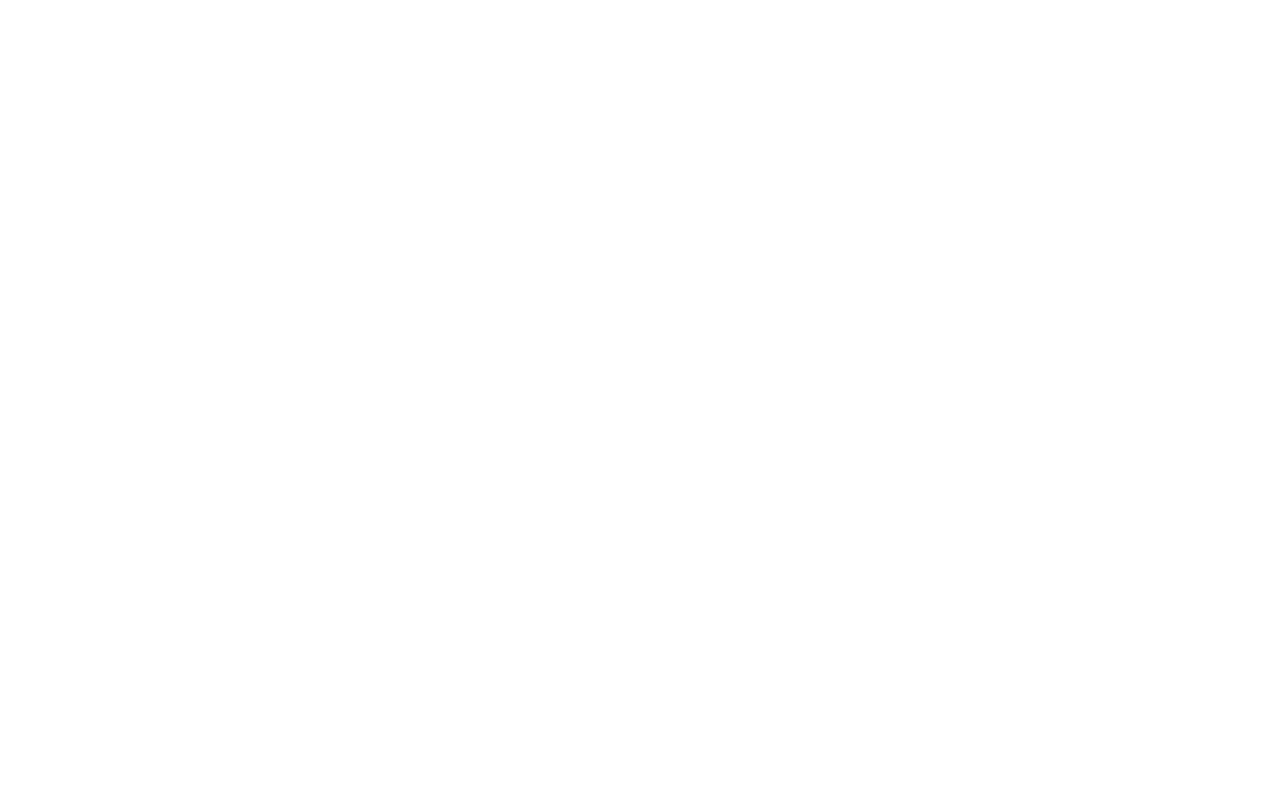
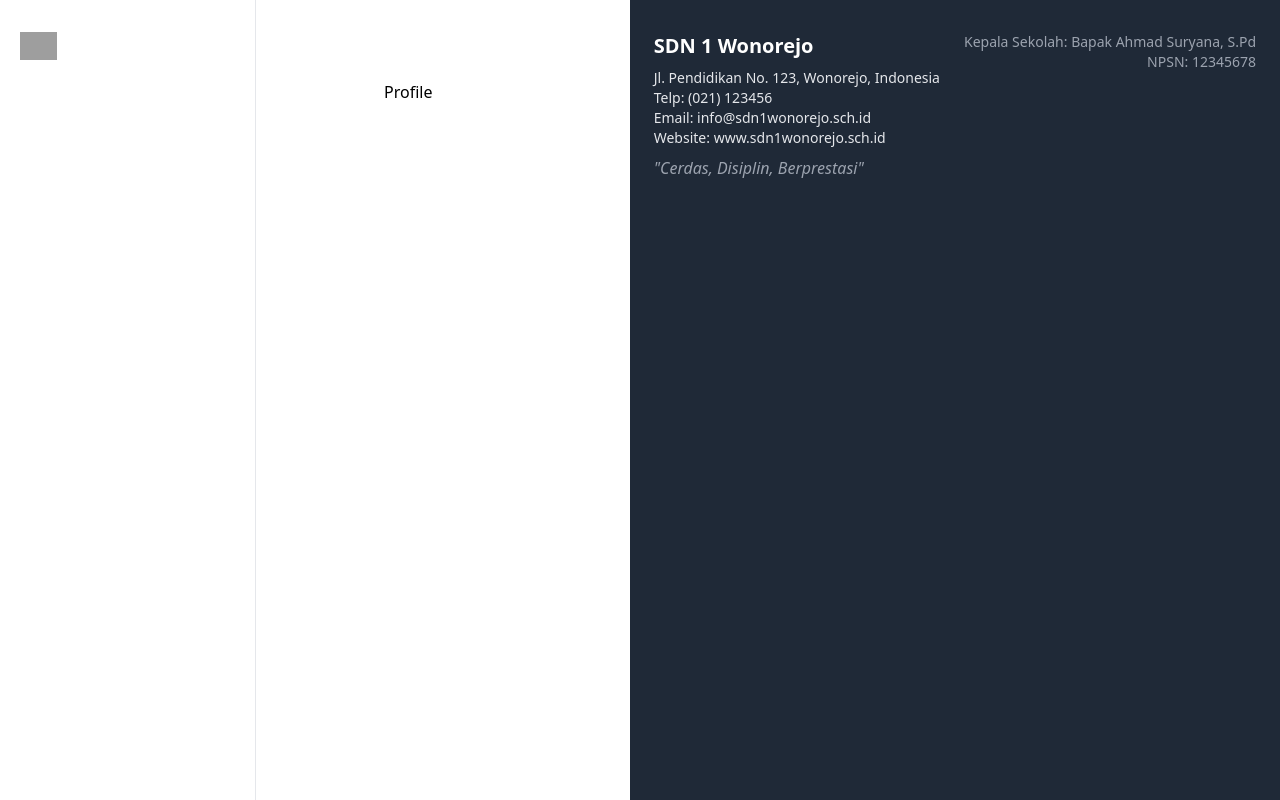
Before and after one commit to achfairuz/website-sekolah, a React (Create React App) app: page /profile/index in a window 1280 px wide. Before the commit this address had no page. Built offline with nearby package versions, Linux system fonts and the light colour scheme; grey boxes are pictures that could not be loaded.

Commit message:
update sidebar

```diff
--- a/src/App.js
+++ b/src/App.js
@@ -1,12 +1,14 @@
 import { Routes, Route } from "react-router-dom";
 import LandingPage from "./pages/LandingPage";
 import BeritaIndex from "./pages/Guest/Berita/Index";
+import ProfileIndex from "./pages/Guest/SchoolProfile/Index";
 
 function App() {
   return (
     <Routes>
       <Route path='/' element={<LandingPage />} />
       <Route path='/berita/index' element={<BeritaIndex />} />
+      <Route path='/profile/index/' element={<ProfileIndex />} />
     </Routes>
   );
 }
--- a/src/components/Navbar.jsx
+++ b/src/components/Navbar.jsx
@@ -1,82 +1,15 @@
 import React, { useState, useEffect } from "react";
 import {
-  ArrowTurnDownLeftIcon,
   ArrowUturnLeftIcon,
-  BackwardIcon,
   Bars3Icon,
   XMarkIcon,
 } from "@heroicons/react/24/solid";
+import menus from "../data/MenusData";
 
 const Navbar = () => {
   const [open, setOpen] = useState(false);
   const [detailOpen, setDetailOpen] = useState(false);
   const [activeMenu, setActiveMenu] = useState("profile");
-
-  const menus = [
-    {
-      key: "profile",
-      title: "Profil",
-      subTitle:
-        "Lorem ipsum dolor sit amet consectetur adipisicing elit. Porro voluptate, quia aspernatur dolorum sunt quos nulla, vel minima voluptatibus assumenda provident officia inventore possimus, maiores enim nihil excepturi consectetur soluta.",
-      children: [
-        { key: "profile-sejarah", title: "Sejarah", href: "#sejarah" },
-        { key: "profile-visimisi", title: "Visi & Misi", href: "#visi-misi" },
-        {
-          key: "profile-struktur",
-          title: "Struktur Organisasi",
-          href: "#struktur",
-        },
-      ],
-    },
-    {
-      key: "program",
-      title: "Program",
-      subTitle:
-        "Lorem ipsum dolor sit amet consectetur adipisicing elit. Porro voluptate, quia aspernatur dolorum sunt quos nulla, vel minima voluptatibus assumenda provident officia inventore possimus, maiores enim nihil excepturi consectetur soluta.",
-      children: [
-        { key: "program-tataboga", title: "Tata Boga", href: "#tataboga" },
-        { key: "program-tahfidz", title: "Tahfidz Quran", href: "#tahfidz" },
-        {
-          key: "program-ekstrakurikuler",
-          title: "Ekstrakurikuler",
-          href: "#ekstrakurikuler",
-        },
-      ],
-    },
-    {
-      key: "fasilitas",
-      title: "Fasilitas",
-      subTitle:
-        "Lorem ipsum dolor sit amet consectetur adipisicing elit. Porro voluptate, quia aspernatur dolorum sunt quos nulla, vel minima voluptatibus assumenda provident officia inventore possimus, maiores enim nihil excepturi consectetur soluta.",
-      children: [
-        {
-          key: "fasilitas-sarana",
-          title: "Sarana & Prasarana",
-          href: "#sarana",
-        },
-        {
-          key: "fasilitas-tatib",
-          title: "Panduan & Tata Tertib",
-          href: "#tatib",
-        },
-      ],
-    },
-    {
-      key: "berita",
-      title: "Berita",
-      subTitle:
-        "Lorem ipsum dolor sit amet consectetur adipisicing elit. Porro voluptate, quia aspernatur dolorum sunt quos nulla, vel minima voluptatibus assumenda provident officia inventore possimus, maiores enim nihil excepturi consectetur soluta.",
-      children: [
-        { key: "kabar-berita", title: "Kabar Berita", href: "/berita/index" },
-        {
-          key: "berita-karyailmiah",
-          title: "Karya Ilmiah",
-          href: "#karyailmiah",
-        },
-        { key: "berita-majalah", title: "Majalah", href: "#majalah" },
-      ],
-    },
-  ];
 
   const activeMenuItem = menus.find((m) => m.key === activeMenu);
 
--- /dev/null
+++ b/src/components/Sidebar.jsx
@@ -0,0 +1,36 @@
+import { HomeIcon, UserIcon, Cog6ToothIcon } from "@heroicons/react/24/outline";
+
+const Sidebar = ({ menuItems }) => {
+  return (
+    <aside className='flex flex-col w-64 h-screen px-5 py-8 overflow-y-auto bg-white border-r dark:bg-gray-900 dark:border-gray-700'>
+      {/* Logo */}
+      <a href='#'>
+        <img
+          className='w-auto h-7'
+          src='https://placehold.com/150x40?text=Logo'
+          alt='Logo'
+        />
+      </a>
+
+      {/* Menu */}
+      <div className='flex flex-col justify-between flex-1 mt-6'>
+        <nav className='flex-1 -mx-3 space-y-3'>
+          {menuItems.map((item, i) => (
+            <a
+              key={i}
+              href={item.href}
+              className='flex items-center px-3 py-2 transition-colors duration-300 transform rounded-lg
+             text-gray-700 dark:text-white hover:bg-gray-100 dark:hover:bg-gray-800 hover:text-gray-900 dark:hover:text-white'
+            >
+              {/* icon hanya tampil jika ada */}
+              {item.icon && <item.icon className='w-5 h-5 mr-2' />}
+              <span className='text-sm font-medium'>{item.label}</span>
+            </a>
+          ))}
+        </nav>
+      </div>
+    </aside>
+  );
+};
+
+export default Sidebar;
--- /dev/null
+++ b/src/data/MenusData.js
@@ -0,0 +1,67 @@
+const menus = [
+  {
+    key: "profile",
+    title: "Profil",
+    subTitle:
+      "Lorem ipsum dolor sit amet consectetur adipisicing elit. Porro voluptate, quia aspernatur dolorum sunt quos nulla, vel minima voluptatibus assumenda provident officia inventore possimus, maiores enim nihil excepturi consectetur soluta.",
+    children: [
+      { key: "profile-sejarah", title: "Sejarah", href: "/profile/index/" },
+      { key: "profile-visimisi", title: "Visi & Misi", href: "#visi-misi" },
+      {
+        key: "profile-struktur",
+        title: "Struktur Organisasi",
+        href: "#struktur",
+      },
+    ],
+  },
+  {
+    key: "program",
+    title: "Program",
+    subTitle:
+      "Lorem ipsum dolor sit amet consectetur adipisicing elit. Porro voluptate, quia aspernatur dolorum sunt quos nulla, vel minima voluptatibus assumenda provident officia inventore possimus, maiores enim nihil excepturi consectetur soluta.",
+    children: [
+      { key: "program-tataboga", title: "Tata Boga", href: "#tataboga" },
+      { key: "program-tahfidz", title: "Tahfidz Quran", href: "#tahfidz" },
+      {
+        key: "program-ekstrakurikuler",
+        title: "Ekstrakurikuler",
+        href: "#ekstrakurikuler",
+      },
+    ],
+  },
+  {
+    key: "fasilitas",
+    title: "Fasilitas",
+    subTitle:
+      "Lorem ipsum dolor sit amet consectetur adipisicing elit. Porro voluptate, quia aspernatur dolorum sunt quos nulla, vel minima voluptatibus assumenda provident officia inventore possimus, maiores enim nihil excepturi consectetur soluta.",
+    children: [
+      {
+        key: "fasilitas-sarana",
+        title: "Sarana & Prasarana",
+        href: "#sarana",
+      },
+      {
+        key: "fasilitas-tatib",
+        title: "Panduan & Tata Tertib",
+        href: "#tatib",
+      },
+    ],
+  },
+  {
+    key: "berita",
+    title: "Berita",
+    subTitle:
+      "Lorem ipsum dolor sit amet consectetur adipisicing elit. Porro voluptate, quia aspernatur dolorum sunt quos nulla, vel minima voluptatibus assumenda provident officia inventore possimus, maiores enim nihil excepturi consectetur soluta.",
+    children: [
+      { key: "kabar-berita", title: "Kabar Berita", href: "/berita/index" },
+      {
+        key: "berita-karyailmiah",
+        title: "Karya Ilmiah",
+        href: "#karyailmiah",
+      },
+      { key: "berita-majalah", title: "Majalah", href: "#majalah" },
+    ],
+  },
+];
+
+export default menus;
--- /dev/null
+++ b/src/layout/Layout.jsx
@@ -0,0 +1,22 @@
+// src/layouts/MainLayout.jsx
+import React from "react";
+import Navbar from "../components/Navbar";
+import Footer from "../components/Footer";
+import Sidebar from "../components/Sidebar";
+
+const MainLayout = ({ children, menuItems }) => {
+  return (
+    <div className='min-h-screen flex flex-row'>
+      {/* Navbar */}
+      <Sidebar menuItems={menuItems} />
+
+      {/* Konten utama */}
+      <main className='flex-1 pt-20 px-4 md:px-12 lg:px-32'>{children}</main>
+
+      {/* Footer */}
+      <Footer />
+    </div>
+  );
+};
+
+export default MainLayout;
--- a/src/layout/Sambutan.jsx
+++ b/src/layout/Sambutan.jsx
@@ -23,7 +23,7 @@
             {Data.isi}
           </p>
           <a
-            href={`/Sambutan/${Data.id}`}
+            href={`/profile/index/`}
             className='flex items-center text-md text-white dark:text-gray-900 hover:underline mt-8 border-2 border-gray-600 hover:bg-blue-600 hover:text-white rounded-lg px-4 py-1 w-fit'
           >
             Lihat Selengkapnya
--- /dev/null
+++ b/src/pages/Guest/SchoolProfile/Index.jsx
@@ -0,0 +1,14 @@
+import Sidebar from "../../../components/Sidebar";
+import MainLayout from "../../../layout/Layout";
+import menus from "../../../data/MenusData";
+
+const ProfileIndex = () => {
+  const menuItems = menus.find((menu) => menu.key === "profile")?.children;
+  return (
+    <MainLayout menuItems={menuItems}>
+      <h1>Profile</h1>
+    </MainLayout>
+  );
+};
+
+export default ProfileIndex;
```
